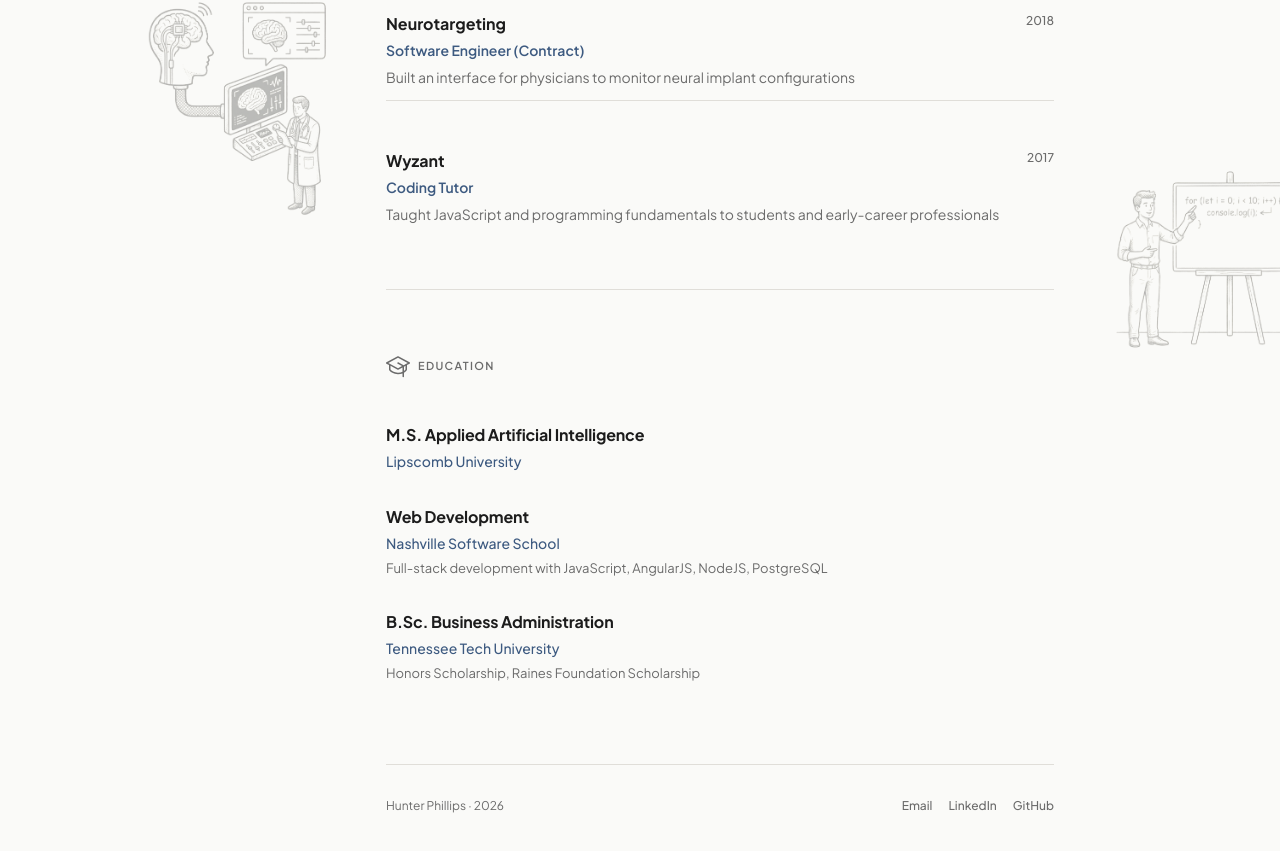
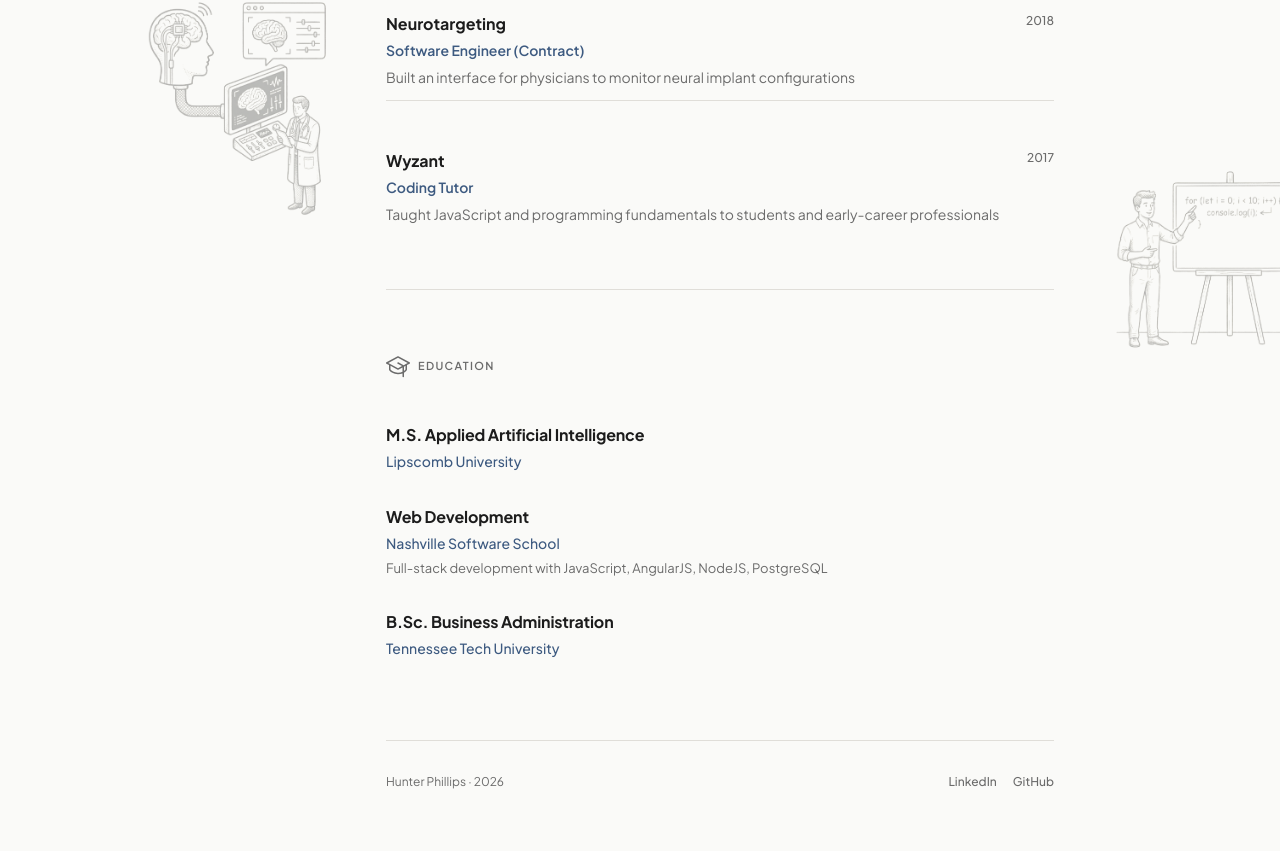
Before and after one commit to hunterphillips/personal-site, a React (Vite) app: page / in a window 1280 px wide. Shown: the part 1781-2632 px from the top of the page. Built offline with nearby package versions, Linux system fonts and the light colour scheme.

Commit message:
rm email

```diff
--- a/src/App.tsx
+++ b/src/App.tsx
@@ -40,19 +40,35 @@
   }, []);
 
   return (
-    <div style={{ backgroundColor: 'var(--c-bg)', minHeight: '100vh', transition: 'background-color 0.3s ease' }}>
+    <div
+      style={{
+        backgroundColor: 'var(--c-bg)',
+        minHeight: '100vh',
+        transition: 'background-color 0.3s ease',
+      }}
+    >
       {isMobile ? (
         <div style={{ overflowX: 'hidden' }}>
           <MobileNav activeSection={activeSection} />
           <main
-            style={{ padding: '36px 24px 0', maxWidth: '680px', margin: '0 auto' }}
+            style={{
+              padding: '36px 24px 0',
+              maxWidth: '680px',
+              margin: '0 auto',
+            }}
           >
             <About />
-            <div style={{ height: '1px', backgroundColor: 'var(--c-divider)' }} />
+            <div
+              style={{ height: '1px', backgroundColor: 'var(--c-divider)' }}
+            />
             <Projects isMobile={true} />
-            <div style={{ height: '1px', backgroundColor: 'var(--c-divider)' }} />
+            <div
+              style={{ height: '1px', backgroundColor: 'var(--c-divider)' }}
+            />
             <Experience isMobile={isMobile} />
-            <div style={{ height: '1px', backgroundColor: 'var(--c-divider)' }} />
+            <div
+              style={{ height: '1px', backgroundColor: 'var(--c-divider)' }}
+            />
             <Education />
           </main>
         </div>
@@ -76,11 +92,17 @@
             }}
           >
             <About />
-            <div style={{ height: '1px', backgroundColor: 'var(--c-divider)' }} />
+            <div
+              style={{ height: '1px', backgroundColor: 'var(--c-divider)' }}
+            />
             <Projects isMobile={false} />
-            <div style={{ height: '1px', backgroundColor: 'var(--c-divider)' }} />
+            <div
+              style={{ height: '1px', backgroundColor: 'var(--c-divider)' }}
+            />
             <Experience isMobile={isMobile} />
-            <div style={{ height: '1px', backgroundColor: 'var(--c-divider)' }} />
+            <div
+              style={{ height: '1px', backgroundColor: 'var(--c-divider)' }}
+            />
             <Education />
 
             <footer
@@ -100,9 +122,6 @@
               <div
                 style={{ display: 'flex', gap: '16px', alignItems: 'center' }}
               >
-                <FooterLink href="mailto:hkphillips42@gmail.com">
-                  Email
-                </FooterLink>
                 <FooterLink
                   href="https://www.linkedin.com/in/hunter-phillips/"
                   external
--- a/src/components/Education.tsx
+++ b/src/components/Education.tsx
@@ -19,7 +19,7 @@
     degree: 'B.Sc. Business Administration',
     school: 'Tennessee Tech University',
     url: 'https://www.tntech.edu/',
-    detail: 'Honors Scholarship, Raines Foundation Scholarship',
+    detail: '',
   },
 ];
 
@@ -72,7 +72,11 @@
             </a>
             {item.detail && (
               <div
-                style={{ fontSize: '13px', color: 'var(--c-muted)', lineHeight: 1.5 }}
+                style={{
+                  fontSize: '13px',
+                  color: 'var(--c-muted)',
+                  lineHeight: 1.5,
+                }}
               >
                 {item.detail}
               </div>
--- a/src/components/Sidebar.tsx
+++ b/src/components/Sidebar.tsx
@@ -80,7 +80,8 @@
               }}
               onMouseLeave={(e) => {
                 if (!isActive)
-                  (e.target as HTMLButtonElement).style.color = 'var(--c-muted)';
+                  (e.target as HTMLButtonElement).style.color =
+                    'var(--c-muted)';
               }}
             >
               {isActive && (
@@ -108,7 +109,7 @@
 
       {/* Footer links */}
       <div style={{ display: 'flex', gap: '16px', alignItems: 'center' }}>
-        <a
+        {/* <a
           href="mailto:hkphillips42@gmail.com"
           title="Email"
           style={{ color: 'var(--c-muted)', transition: 'color 0.2s' }}
@@ -132,7 +133,7 @@
             <rect width="20" height="16" x="2" y="4" rx="2" />
             <path d="m22 7-8.97 5.7a1.94 1.94 0 0 1-2.06 0L2 7" />
           </svg>
-        </a>
+        </a> */}
         <a
           href="https://www.linkedin.com/in/hunter-phillips/"
           target="_blank"
@@ -140,10 +141,12 @@
           title="LinkedIn"
           style={{ color: 'var(--c-muted)', transition: 'color 0.2s' }}
           onMouseEnter={(e) =>
-            ((e.currentTarget as HTMLAnchorElement).style.color = 'var(--c-accent)')
+            ((e.currentTarget as HTMLAnchorElement).style.color =
+              'var(--c-accent)')
           }
           onMouseLeave={(e) =>
-            ((e.currentTarget as HTMLAnchorElement).style.color = 'var(--c-muted)')
+            ((e.currentTarget as HTMLAnchorElement).style.color =
+              'var(--c-muted)')
           }
         >
           <svg width="16" height="16" viewBox="0 0 24 24" fill="currentColor">
@@ -159,10 +162,12 @@
           title="GitHub"
           style={{ color: 'var(--c-muted)', transition: 'color 0.2s' }}
           onMouseEnter={(e) =>
-            ((e.currentTarget as HTMLAnchorElement).style.color = 'var(--c-accent)')
+            ((e.currentTarget as HTMLAnchorElement).style.color =
+              'var(--c-accent)')
           }
           onMouseLeave={(e) =>
-            ((e.currentTarget as HTMLAnchorElement).style.color = 'var(--c-muted)')
+            ((e.currentTarget as HTMLAnchorElement).style.color =
+              'var(--c-muted)')
           }
         >
           <svg width="16" height="16" viewBox="0 0 24 24" fill="currentColor">
```
Also changed, not shown: public/me/README.md.
